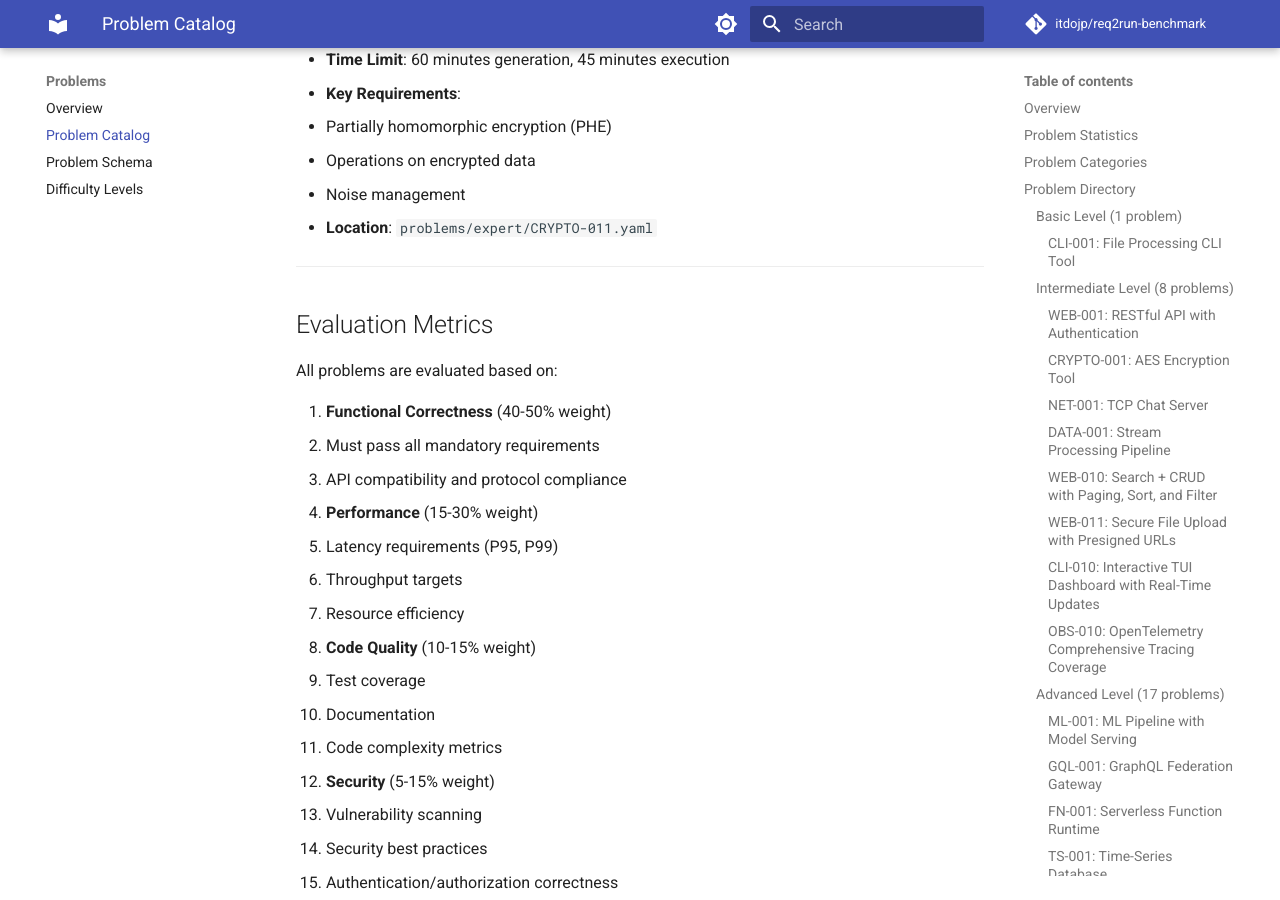
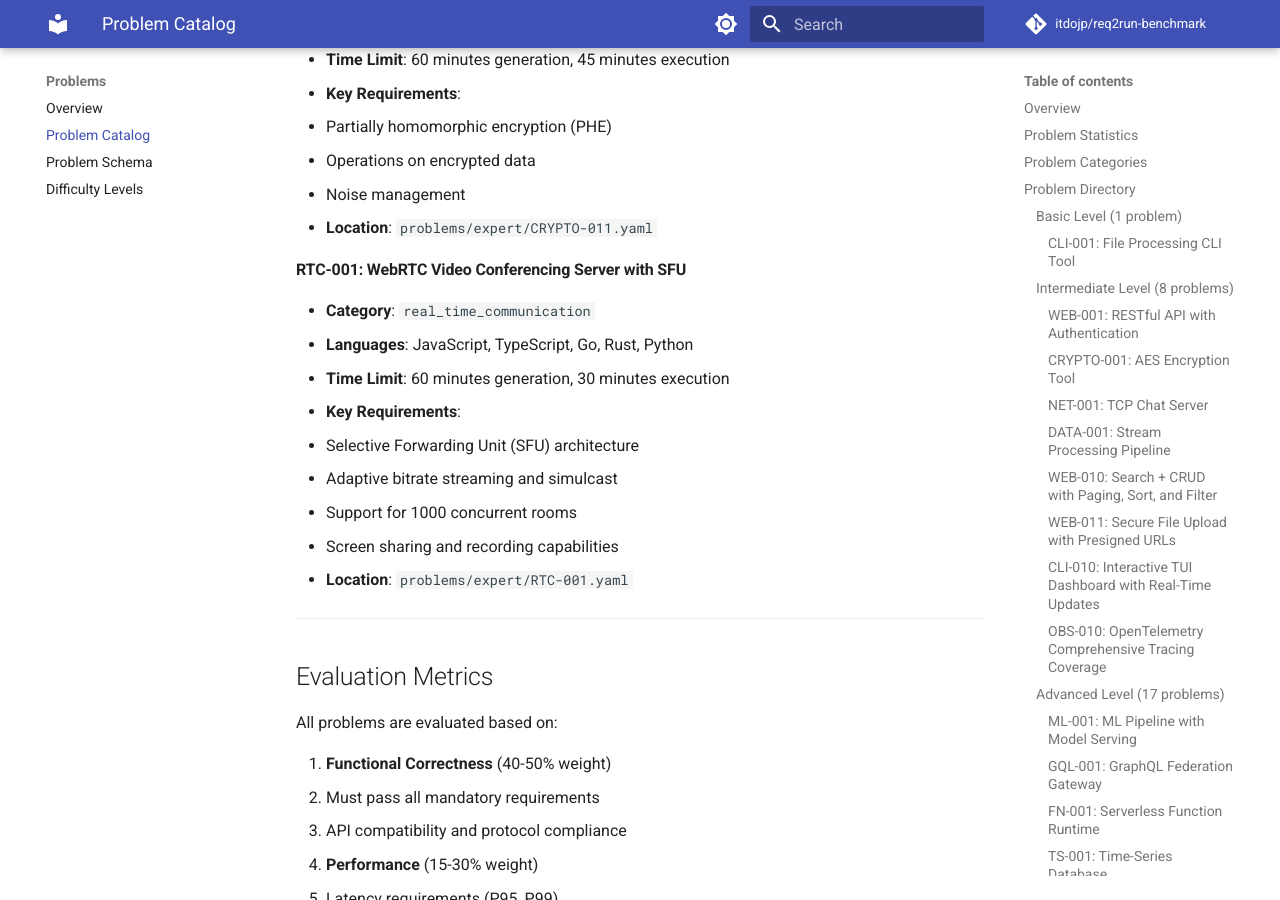
Before and after one commit to itdojp/req2run-benchmark, an MkDocs documentation site: the page built from docs/PROBLEM_CATALOG.md, in a window 1280 px wide and 900 px high, scrolled down 12243 px. Built offline with MkDocs 1.6.1 and Material for MkDocs 9.7.7, drawn with Linux system fonts in a browser that asks for light colours; comment, search, counter and statistics services are not loaded; some of the changed text lies outside the part shown.

Commit message:
docs: Complete project update with RTC-001 and catalog refresh
- Updated README.md with current statistics (34 problems total)
- Added all 16 problem categories with correct counts
- Updated difficulty distribution in both English and Japanese sections
- Added RTC-001 to problem catalog
- Fixed all problem counts to reflect current state

This completes Issue #24 (10/10 problems implemented).

```diff
--- a/docs/PROBLEM_CATALOG.md
+++ b/docs/PROBLEM_CATALOG.md
@@ -382,6 +382,17 @@ This document provides a comprehensive catalog of all problems currently availab
   - Noise management
 - **Location**: `problems/expert/CRYPTO-011.yaml`
 
+#### RTC-001: WebRTC Video Conferencing Server with SFU
+- **Category**: `real_time_communication`
+- **Languages**: JavaScript, TypeScript, Go, Rust, Python
+- **Time Limit**: 60 minutes generation, 30 minutes execution
+- **Key Requirements**:
+  - Selective Forwarding Unit (SFU) architecture
+  - Adaptive bitrate streaming and simulcast
+  - Support for 1000 concurrent rooms
+  - Screen sharing and recording capabilities
+- **Location**: `problems/expert/RTC-001.yaml`
+
 ---
 
 ## Evaluation Metrics
```
Also changed, not shown: other parts of docs/PROBLEM_CATALOG.md (+3 -3 lines), README.md (+20 -12 lines).
